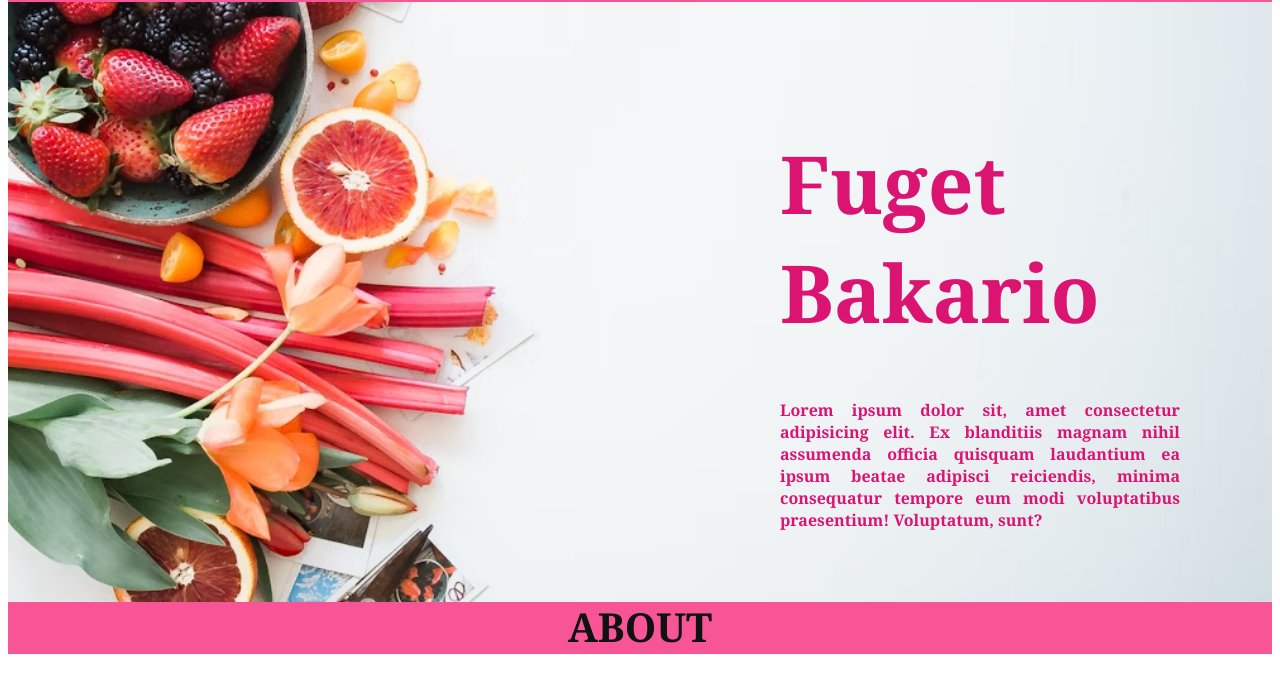
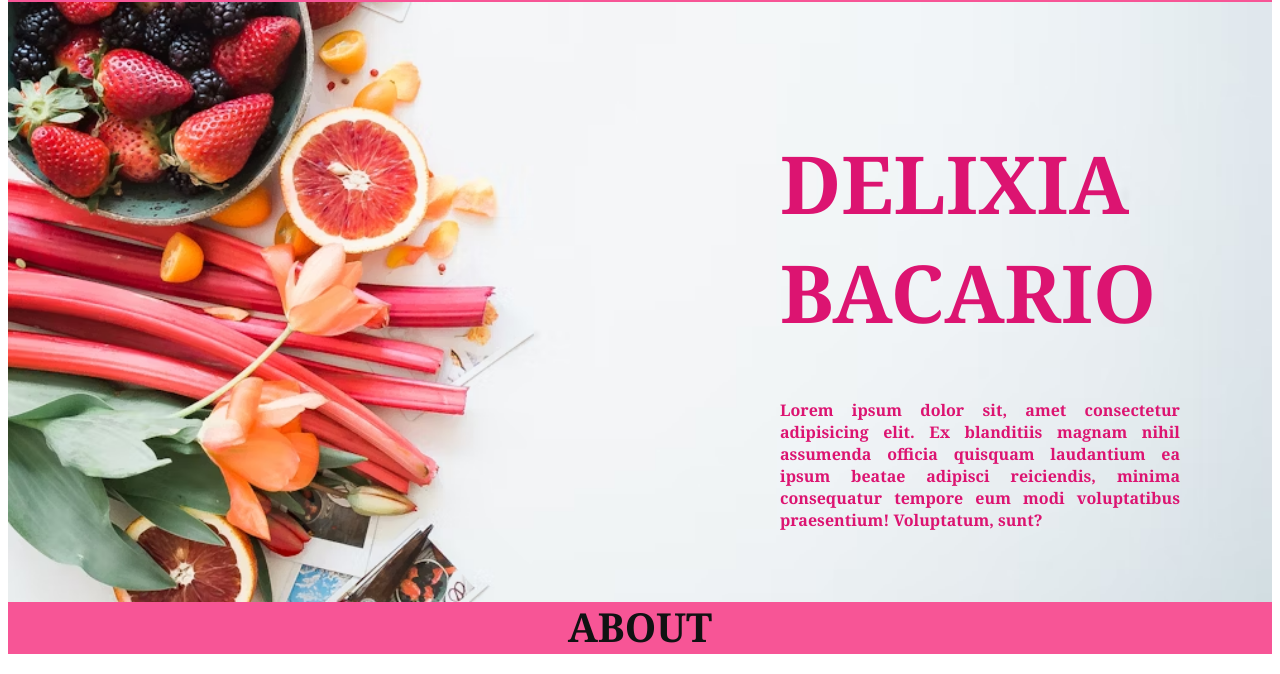
Before and after one commit to secretswithcode/fugetbakery, a plain HTML site: page index.html in a window 1280 px wide. Shown: the part 126-800 px from the top of the page. Drawn offline with Linux system fonts and the light colour scheme.

Commit message:
work done with css

```diff
--- a/index.html
+++ b/index.html
@@ -156,7 +156,7 @@ box-shadow: 10px 11px 3px -2px rgba(61,194,196,0.61); ;
 <div id="slider">
     <img src="image/new.avif" alt="">
     <div id="name">
-    <h1 >  Fuget   <br> Bakario
+    <h1 >  DELIXIA   <br> BACARIO
     </h1><P>
 Lorem ipsum dolor sit, amet consectetur adipisicing elit.
 Ex blanditiis magnam nihil assumenda officia quisquam laudantium ea ipsum beatae adipisci reiciendis,
```
